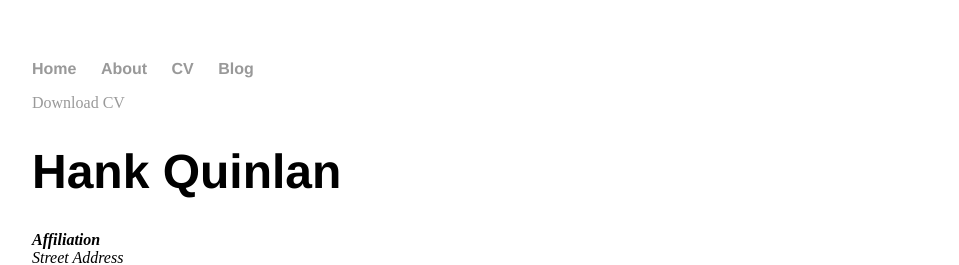
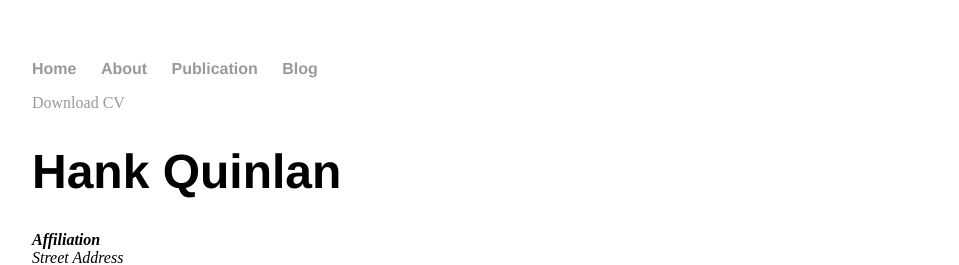
Before and after one commit to WangRuiwei/WangRuiwei.github.io, a Jekyll site: the page built from cv/index.html, in a window 1280 px wide. Shown: the top 265 px of the page, without its empty margins (160-1119 px from the left). Built offline with Jekyll 4.4.1, drawn with Linux system fonts in a browser that asks for light colours.

Commit message:
Update default.html

```diff
--- a/_layouts/default.html
+++ b/_layouts/default.html
@@ -10,7 +10,7 @@
 	    		<ul>
 	        		<li><a href="/">Home</a></li>
 		        	<li><a href="/about">About</a></li>
-	        		<li><a href="/cv">CV</a></li>
+	        		<li><a href="/publication">Publication</a></li>
 	        		<li><a href="/blog">Blog</a></li>
 	    		</ul>
 			</nav>
```
